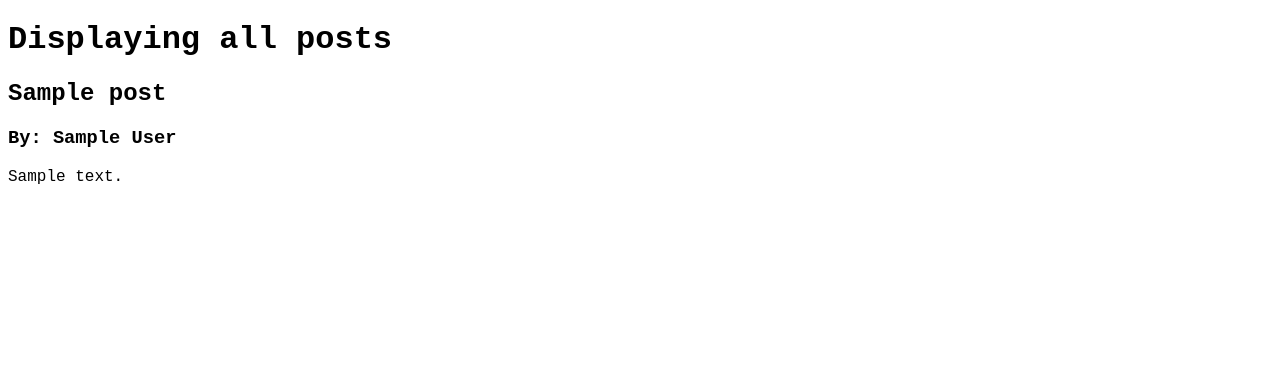
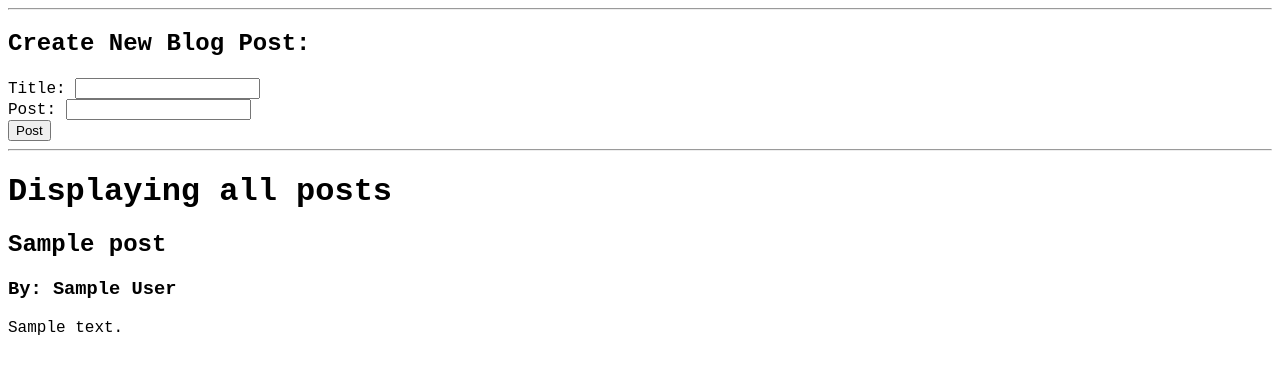
Before and after one commit to tbriggs1/Blog-Website, a Python web app: template templates/posts.html in a window 1280 px wide. Shown: the top 374 px of the page. Run offline with Jinja, Linux system fonts and the light colour scheme; the template is opened without the code that fills it: most values are stand-ins (such as "Sample title", 1, 10 or a date in 2020).

Commit message:
added post request

```diff
--- a/templates/posts.html
+++ b/templates/posts.html
@@ -4,7 +4,21 @@
 <title> Posts </title>
 {% endblock %}
 
+
+
 {% block body %}
+
+<hr>
+<h2>Create New Blog Post:</h2>
+<form action='/posts' method='POST'>
+    <h1></h1>Title: <input type='text' name='title' id='title'>
+    <br>
+    Post: <input type='text' name='content' id='content'>
+    <br>
+    <input type='submit' value='Post'>
+</form>
+<hr>
+
 <h1>Displaying all posts</h1>
 
     {%  for post in posts %}
```
Also changed, not shown: app.py (+12 -2 lines).
